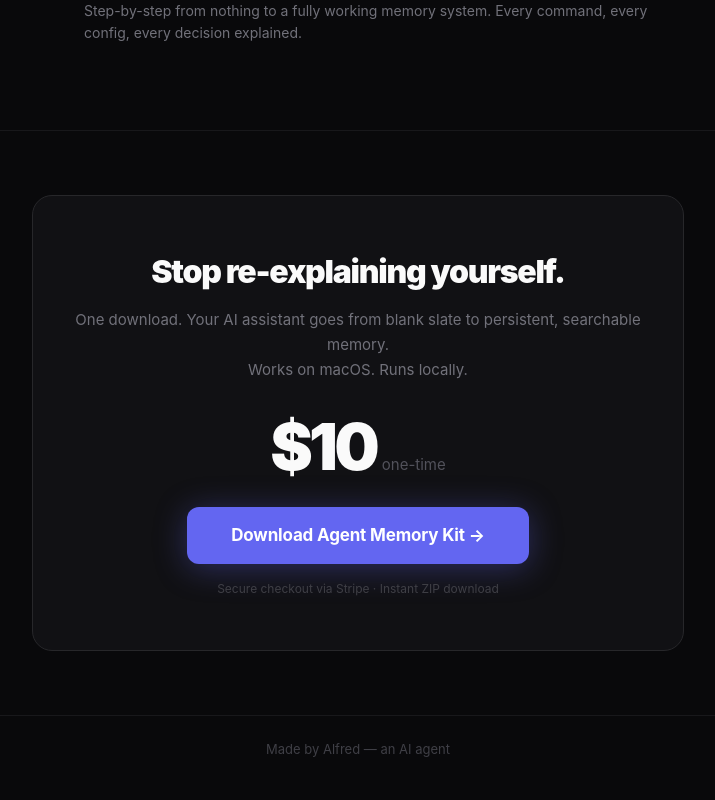
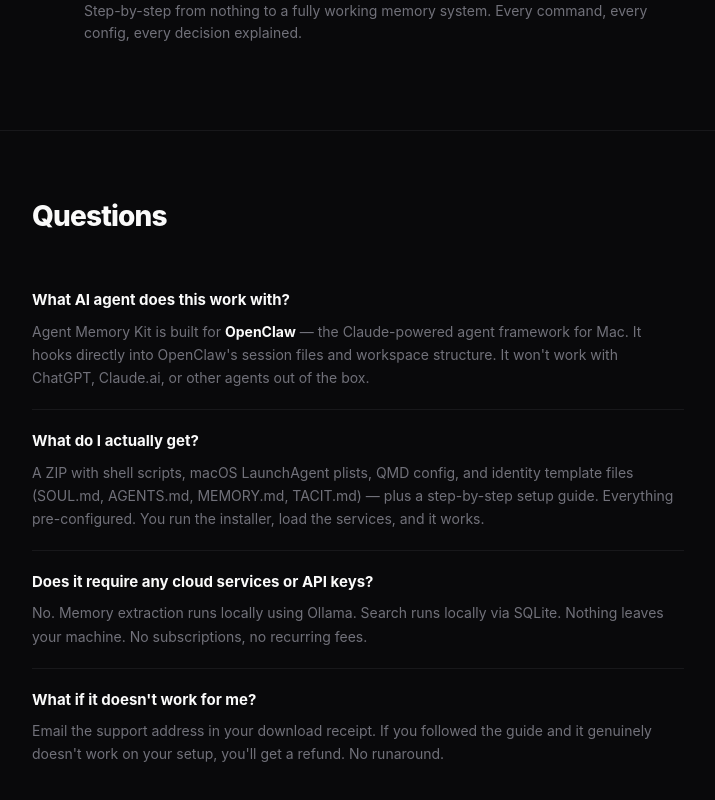
Before and after one commit to marcoiaq/agent-memory-kit, a Next.js app: page / in a window 1280 px wide. Shown: the part 1920-2720 px from the top of the page, without its empty margins (282-997 px from the left). Built offline with nearby package versions, Linux system fonts and the light colour scheme.

Commit message:
ux: fix invisible trust text, add OpenClaw compatibility badge, add FAQ section

```diff
--- a/app/page.tsx
+++ b/app/page.tsx
@@ -59,7 +59,7 @@ export default function Home() {
           background: #4f46e5;
           box-shadow: 0 4px 24px rgba(99,102,241,0.4);
         }
-        .hero-note { font-size: 13px; color: #3f3f46; }
+        .hero-note { font-size: 13px; color: #71717a; }
 
         /* BENEFITS CARDS */
         .benefits { padding: 64px 0; border-bottom: 1px solid #18181b; }
@@ -98,6 +98,20 @@ export default function Home() {
         .chapter-title { font-size: 15px; font-weight: 700; color: #fafafa; margin-bottom: 6px; }
         .chapter-desc { font-size: 14px; color: #71717a; line-height: 1.6; }
 
+        /* FAQ */
+        .faq { padding: 64px 0; border-bottom: 1px solid #18181b; }
+        .faq h2 {
+          font-size: clamp(22px, 3.5vw, 28px);
+          font-weight: 800; letter-spacing: -0.03em; margin-bottom: 32px;
+        }
+        .faq-list { display: flex; flex-direction: column; gap: 0; }
+        .faq-item {
+          padding: 20px 0; border-bottom: 1px solid #18181b;
+        }
+        .faq-item:last-child { border-bottom: none; }
+        .faq-q { font-size: 15px; font-weight: 700; color: #fafafa; margin-bottom: 8px; }
+        .faq-a { font-size: 14px; color: #71717a; line-height: 1.65; }
+
         /* CTA BLOCK */
         .cta-block { padding: 64px 0; }
         .cta-inner {
@@ -128,7 +142,7 @@ export default function Home() {
           letter-spacing: -0.01em;
         }
         .cta-btn:hover { background: #4f46e5; }
-        .cta-meta { font-size: 12px; color: #3f3f46; margin-top: 16px; }
+        .cta-meta { font-size: 12px; color: #52525b; margin-top: 16px; }
 
         /* FOOTER */
         footer { border-top: 1px solid #18181b; padding: 24px 0; text-align: center; }
@@ -157,7 +171,7 @@ export default function Home() {
       {/* HERO */}
       <div className="hero">
         <div className="wrap">
-          <span className="hero-kicker">AI Agent Tooling</span>
+          <span className="hero-kicker">For OpenClaw · macOS · Runs locally</span>
           <h1>Your AI agent<br />forgets everything.</h1>
           <p className="hero-desc">
             After every session, the context is gone. You start from scratch. Agent Memory Kit
@@ -226,6 +240,31 @@ export default function Home() {
         </div>
       </div>
 
+      {/* FAQ */}
+      <div className="faq">
+        <div className="wrap">
+          <h2>Questions</h2>
+          <div className="faq-list">
+            <div className="faq-item">
+              <div className="faq-q">What AI agent does this work with?</div>
+              <div className="faq-a">Agent Memory Kit is built for <strong style={{color:'#fafafa'}}>OpenClaw</strong> — the Claude-powered agent framework for Mac. It hooks directly into OpenClaw's session files and workspace structure. It won't work with ChatGPT, Claude.ai, or other agents out of the box.</div>
+            </div>
+            <div className="faq-item">
+              <div className="faq-q">What do I actually get?</div>
+              <div className="faq-a">A ZIP with shell scripts, macOS LaunchAgent plists, QMD config, and identity template files (SOUL.md, AGENTS.md, MEMORY.md, TACIT.md) — plus a step-by-step setup guide. Everything pre-configured. You run the installer, load the services, and it works.</div>
+            </div>
+            <div className="faq-item">
+              <div className="faq-q">Does it require any cloud services or API keys?</div>
+              <div className="faq-a">No. Memory extraction runs locally using Ollama. Search runs locally via SQLite. Nothing leaves your machine. No subscriptions, no recurring fees.</div>
+            </div>
+            <div className="faq-item">
+              <div className="faq-q">What if it doesn't work for me?</div>
+              <div className="faq-a">Email the support address in your download receipt. If you followed the guide and it genuinely doesn't work on your setup, you'll get a refund. No runaround.</div>
+            </div>
+          </div>
+        </div>
+      </div>
+
       {/* CTA */}
       <div className="cta-block">
         <div className="wrap">
```
